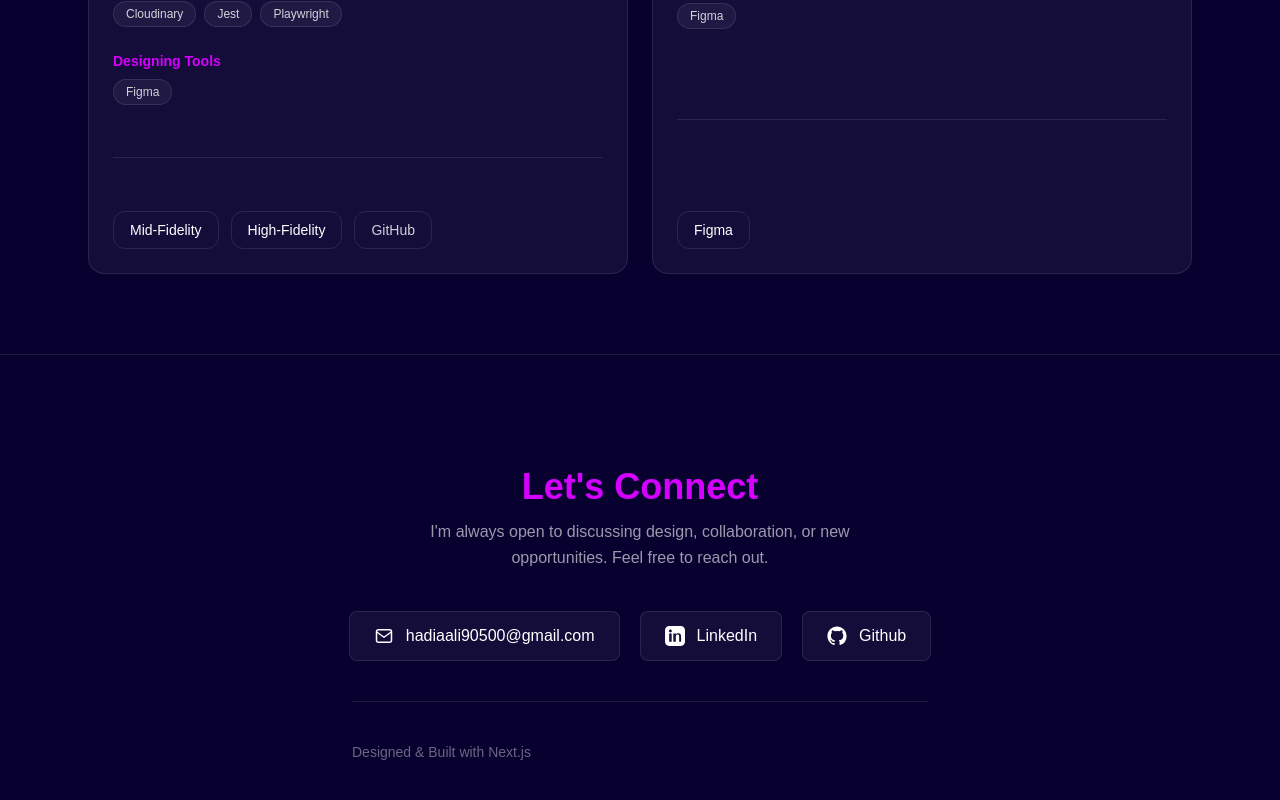
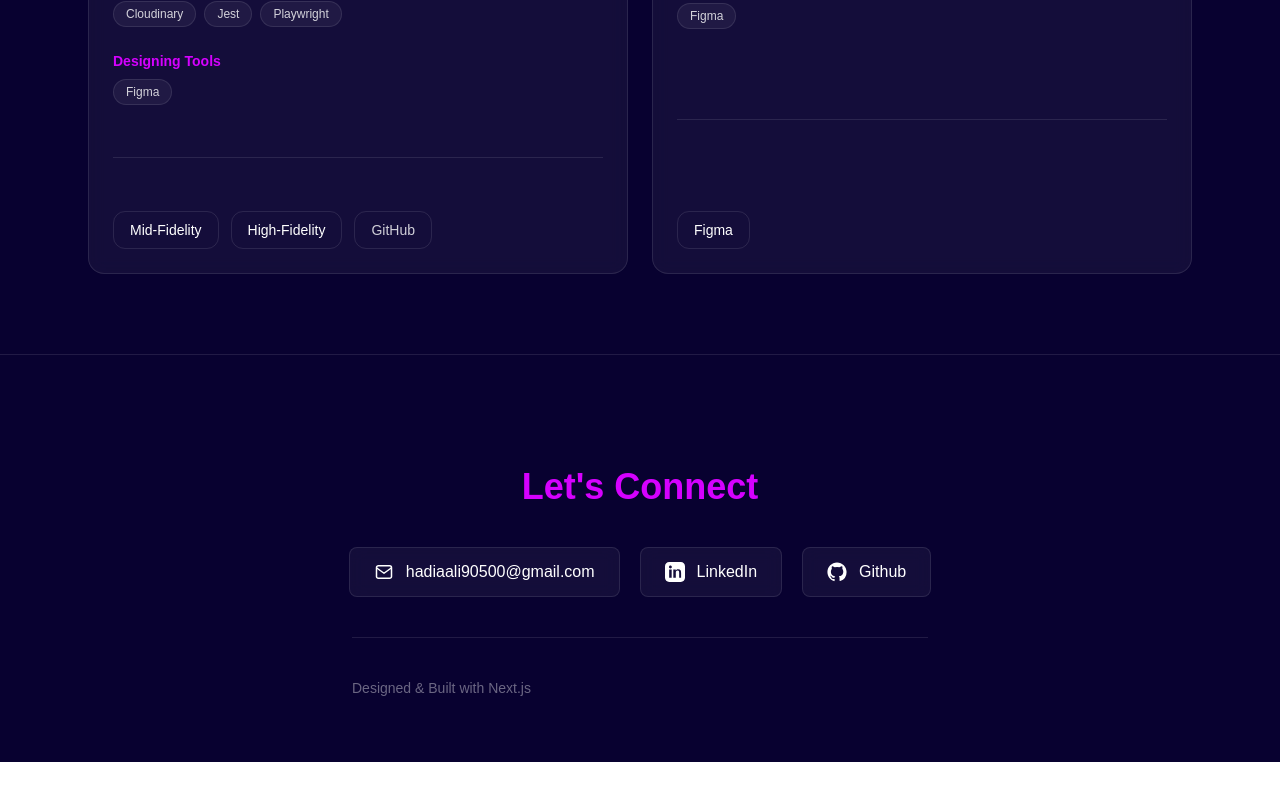
Before and after one commit to Hadiya-Ali/Portfolio, a Next.js app in the folder my-next-app/: page / in a window 1280 px wide. Shown: the part 4837-5637 px from the top of the page. After the commit the page ends 5599 px from the top, so only its background shows below. Built offline with nearby package versions, Linux system fonts and the light colour scheme.

Commit message:
change in footer

```diff
--- a/my-next-app/app/Components/footer.tsx
+++ b/my-next-app/app/Components/footer.tsx
@@ -19,10 +19,10 @@ export default function Footer() {
             Let's Connect
           </h2>
 
-          <p className="text-white/60 max-w-md leading-relaxed">
+          {/* <p className="text-white/60 max-w-md leading-relaxed">
             I'm always open to discussing design, collaboration,
             or new opportunities. Feel free to reach out.
-          </p>
+          </p> */}
         </motion.div>
 
         {/* Contact Buttons */}
```
